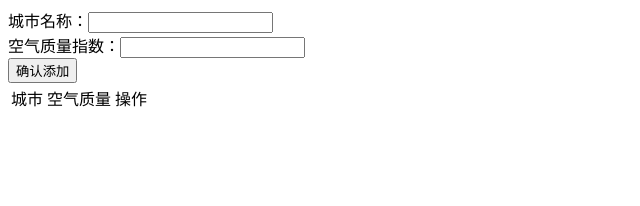
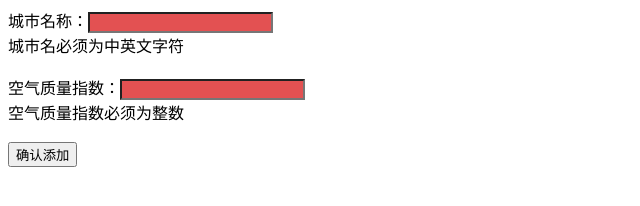
Before and after one commit to KrystalBai/task2-4, a plain HTML site: page index.html in a window 1280 px wide. Both pictures are taken after a click on the button "确认添加". Shown: the whole page, without its empty margins (0-640 px from the left). Drawn offline with Linux system fonts and the light colour scheme.

Commit message:
First commit

```diff
--- a/index.html
+++ b/index.html
@@ -7,8 +7,8 @@
 </head>
 <body>
 <div>
-    <label>城市名称：<input id="aqi-city-input" type="text"></label><div style="color: red;display: none">城市名必须为中英文字符</div><br>
-    <label>空气质量指数：<input id="aqi-value-input" type="text"></label><div style="color: red;display: none">空气质量指数必须为整数</div><br>
+    <label>城市名称：<input id="aqi-city-input" type="text"></label><span id="aqi-city-inputError" style="display: none;">城市名必须为中英文字符</span><br>
+    <label>空气质量指数：<input id="aqi-value-input" type="text"></label><span id="aqi-value-inputError" style="display: none;">空气质量指数必须为整数</span><br>
     <button id="add-btn">确认添加</button>
 </div>
 <table id="aqi-table">
--- a/js/task.js
+++ b/js/task.js
@@ -7,14 +7,9 @@
  * };
  */
 var aqiData = {};
-var tip=function(element, value){
-    var display = element.currentStyle ? element.currentStyle.display :
-        getComputedStyle(element, null).display;
-    display=value==="none"?"display":"none";
-};
+var CERegex = /^[a-zA-Z\u4E00-\u9FA5]+$/,numericRegex = /^[0-9]+$/;
 
-
-var addEvent=function(event, element, func) {
+function addEvent(event, element, func) {
     if (element.addEventListener)  // W3C DOM
         element.addEventListener(event, func);
     else if (element.attachEvent) { // IE DOM
@@ -24,25 +19,65 @@ var addEvent=function(event, element, func) {
         element[event] = func;
     }
 };
+// Speed up calls to hasOwnProperty
+var hasOwnProperty = Object.prototype.hasOwnProperty;
+
+function isEmpty(obj) {
+
+    // null and undefined are "empty"
+    if (obj == null) return true;
+
+    // Assume if it has a length property with a non-zero value
+    // that that property is correct.
+    if (obj.length > 0)    return false;
+    if (obj.length === 0)  return true;
+
+    // Otherwise, does it have any properties of its own?
+    // Note that this doesn't handle
+    // toString and valueOf enumeration bugs in IE < 9
+    for (var key in obj) {
+        if (hasOwnProperty.call(obj, key)) return false;
+    }
+
+    return true;
+}
+function validate(re, id){
+    // Check input
+    if(re.test(document.getElementById(id).value.trim())){
+        // Style green
+        document.getElementById(id).style.background ='#ccffcc';
+        // Hide error prompt
+        document.getElementById(id + 'Error').style.display = "none";
+        return true;
+    }else{
+        // Style red
+        document.getElementById(id).style.background ='#e35152';
+        // Show error prompt
+        document.getElementById(id + 'Error').style.display = "block";
+        return false;
+    }
+}
+
 /**
  * 从用户输入中获取数据，向aqiData中增加一条数据
  * 然后渲染aqi-list列表，增加新增的数据
  */
 function addAqiData() {
-    var city=document.getElementById("aqi-city-input");
-    var value=document.getElementById("aqi-value-input");
-    var tips=document.querySelectorAll("label+div");
-    var isCity=city.trim().match(/^[a-zA-Z\u4E00-\u9FA5]+$/);
-    var isValue=value.trim().match(/^\d+$/);
-    addEvent("blur", city, function(){
-        isCity?tip(tips[0],"none"):tip(tips[0],"display");
-    });
-    addEvent("blur", value, function(){
-        isValue?tip(tips[1],"none"):tip(tips[1],"display");
-    });
-    if(isCity&&isValue){
-        aqiData[city]=value;
+
+    var error = 0;
+    var city=document.getElementById('aqi-city-input').value.trim();
+    var value=document.getElementById('aqi-value-input').value.trim();
+    if(!validate(CERegex,'aqi-city-input')){
+        document.getElementById('aqi-city-inputError').style.display = "block";
+        error++;
     }
+
+    if(!validate(numericRegex,'aqi-value-input')){
+        document.getElementById('aqi-value-inputError').style.display = "block";
+        error++;
+    }
+
+    error>0?aqiData={}:aqiData[city]=value;
 }
 
 /**
@@ -50,13 +85,11 @@ function addAqiData() {
  */
 function renderAqiList() {
     var tbody="";
-    if(aqiData){
+    if(!isEmpty(aqiData)){
         tbody="<tr><td>城市</td><td>空气质量</td><td>操作</td></tr>";
         for(var city in aqiData){
-            tbody+="<tr><td>"+city+"</td><td>"+aqiData[city]+"</td><td><button>删除</button></td></tr>";
+            tbody+="<tr><td>"+city+"</td><td>"+aqiData[city]+"</td><td><button id='"+city+"'>删除</button></td></tr>";
         }
-    }else{
-        tbody="";
     }
     document.getElementById("aqi-table").innerHTML+=tbody;
 }
@@ -74,9 +107,9 @@ function addBtnHandle() {
  * 点击各个删除按钮的时候的处理逻辑
  * 获取哪个城市数据被删，删除数据，更新表格显示
  */
-function delBtnHandle() {
+function delBtnHandle(city) {
     // do sth.
-    delete aqiData[this];
+    delete aqiData[city];
     renderAqiList();
 }
 
@@ -86,7 +119,12 @@ function init() {
     // 在这下面给add-btn绑定一个点击事件，点击时触发addBtnHandle函数
     addEvent("click", addBtn, addBtnHandle);
     // 想办法给aqi-table中的所有删除按钮绑定事件，触发delBtnHandle函数
-    Array.prototype.forEach.call(deleteBtn,addEvent("click", this, delBtnHandle));
+    for(var btn in deleteBtn){
+        addEvent("click", deleteBtn[btn], function(e){
+            delBtnHandle(this.id);
+            e.stopPropagation?e.stopPropagation():e.cancelBubble=true;
+        })
+    }
 }
 
 init();
```
